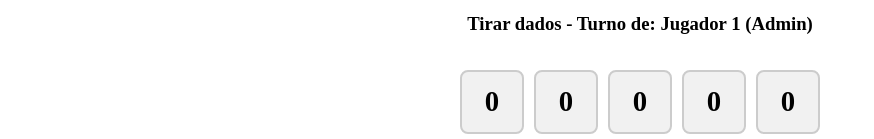
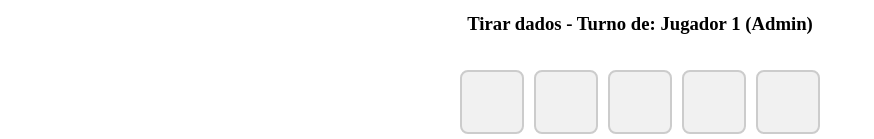
Before and after one commit to JuanPieroni/GeneralaDeutsche, a React (Vite) app: page / in a window 1280 px wide. Shown: the part 661-800 px from the top of the page, without its empty margins (0-874 px from the left). Built offline with nearby package versions, Linux system fonts and the light colour scheme.

Commit message:
feat: implement roll count tracking and enhance dice display in DiceRoller component

```diff
--- a/src/App.jsx
+++ b/src/App.jsx
@@ -14,6 +14,7 @@ const App = () => {
         false,
     ])
     const [throwsLeft, setThrowsLeft] = useState(3)
+     const [rollCount, setRollCount] = useState(0) // <-- contador de tiradas
 
     const tirarDados = () => {
         if (throwsLeft === 0) return
@@ -22,6 +23,7 @@ const App = () => {
         )
         setDice(newDice)
         setThrowsLeft((prev) => prev - 1)
+         setRollCount((prev) => prev + 1) // <-- incrementamos cada tirada
     }
 
     const toggleHold = (index) => {
@@ -39,6 +41,7 @@ const App = () => {
         setThrowsLeft(3)
         setHeldDice([false, false, false, false, false])
         setDice([0, 0, 0, 0, 0])
+        setRollCount(0) // <-- resetear contador al terminar turno
     }
 
     return (
@@ -54,6 +57,7 @@ const App = () => {
                     tirarDados={tirarDados}
                     toggleHold={toggleHold}
                     terminarTurno={terminarTurno}
+                     rollCount={rollCount} // <-- PASAR contador
                 />
                 <Chat />
             </div>
--- a/src/components/DiceRoller.css
+++ b/src/components/DiceRoller.css
@@ -14,14 +14,12 @@
 .die {
   width: 60px;
   height: 60px;
-  font-size: 1.8rem;
   background-color: #f1f1f1;
   border: 2px solid #ccc;
   border-radius: 8px;
   display: flex;
   justify-content: center;
   align-items: center;
-  font-weight: bold;
   cursor: pointer;
   user-select: none;
   transition: background-color 0.3s;
@@ -29,8 +27,49 @@
 
 .die.held {
   background-color: #007bff;
-  color: white;
   border-color: #004a99;
+}
+
+.die-face {
+  width: 40px;
+  height: 40px;
+  display: grid;
+  grid-template-columns: repeat(3, 1fr);
+  grid-template-rows: repeat(3, 1fr);
+  gap: 4px;
+  position: relative;
+}
+
+.dot {
+  width: 6px;
+  height: 6px;
+  background-color: black;
+  border-radius: 50%;
+  opacity: 0;
+}
+
+.die-1 .dot-5,
+.die-2 .dot-1,
+.die-2 .dot-9,
+.die-3 .dot-1,
+.die-3 .dot-5,
+.die-3 .dot-9,
+.die-4 .dot-1,
+.die-4 .dot-3,
+.die-4 .dot-7,
+.die-4 .dot-9,
+.die-5 .dot-1,
+.die-5 .dot-3,
+.die-5 .dot-5,
+.die-5 .dot-7,
+.die-5 .dot-9,
+.die-6 .dot-1,
+.die-6 .dot-3,
+.die-6 .dot-4,
+.die-6 .dot-6,
+.die-6 .dot-7,
+.die-6 .dot-9 {
+  opacity: 1;
 }
 
 button {
--- a/src/components/DiceRoller.jsx
+++ b/src/components/DiceRoller.jsx
@@ -1,6 +1,16 @@
 import React from "react"
 import { motion } from "framer-motion"
 import "./DiceRoller.css"
+
+const DieFace = ({ value }) => {
+    return (
+        <div className={`die-face die-${value}`}>
+            {[...Array(9)].map((_, i) => (
+                <span key={i} className={`dot dot-${i + 1}`} />
+            ))}
+        </div>
+    )
+}
 
 const DiceRoller = ({
     dice,
@@ -10,6 +20,7 @@ const DiceRoller = ({
     tirarDados,
     toggleHold,
     terminarTurno,
+    rollCount, // <-- recibe el contador de tiradas
 }) => {
     return (
         <div className="dice-roller">
@@ -18,18 +29,43 @@ const DiceRoller = ({
                 {turnoActual === "jugador1" ? "Jugador 1 (Admin)" : "Jugador 2"}
             </h3>
             <div className="dice-container">
-                {dice.map((num, idx) => (
+                {dice.map((num, idx) => {
+                    // Para dados retenidos, key fija para que no se reanime
+                    if (heldDice[idx]) {
+                        return (
                             <motion.div
                                 layout
-                        key={`${idx}-${num}`} // esto obliga a una reanimación si cambia el número
-                        className={`die ${heldDice[idx] ? "held" : ""}`}
+                                key={`held-${idx}`}
+                                className={`die held`}
                                 onClick={() => toggleHold(idx)}
-                        title={
-                            heldDice[idx]
-                                ? "Dado retenido - Click para soltar"
-                                : "Click para retener dado"
-                        }
-                        initial={{ scale: 0.5, rotate: -180, opacity: 0 }}
+                                title="Dado retenido - Click para soltar"
+                                initial={false}
+                                animate={false}
+                                transition={{
+                                    type: "spring",
+                                    stiffness: 300,
+                                    damping: 15,
+                                    delay: idx * 0.5,
+                                    duration: 0.4,
+                                }}
+                            >
+                                <DieFace value={num} />
+                            </motion.div>
+                        )
+                    } else {
+                        // Para dados libres, key cambia con rollCount para forzar animación
+                        return (
+                            <motion.div
+                                layout
+                                key={`dice-${idx}-${rollCount}`}
+                                className="die"
+                                onClick={() => toggleHold(idx)}
+                                title="Click para retener dado"
+                                initial={{
+                                    scale: 0.5,
+                                    rotate: -180,
+                                    opacity: 0,
+                                }}
                                 animate={{ scale: 1, rotate: 0, opacity: 1 }}
                                 transition={{
                                     type: "spring",
@@ -39,9 +75,11 @@ const DiceRoller = ({
                                     duration: 0.4,
                                 }}
                             >
-                        {num}
+                                <DieFace value={num} />
                             </motion.div>
-                ))}
+                        )
+                    }
+                })}
             </div>
             <div>
                 <button onClick={tirarDados} disabled={throwsLeft === 0}>
```
Also changed, not shown: src/components/CanvasPad.jsx (deleted), src/components/PlayerSelector.jsx (deleted). Lines whose indentation alone changed are shown as unchanged.
